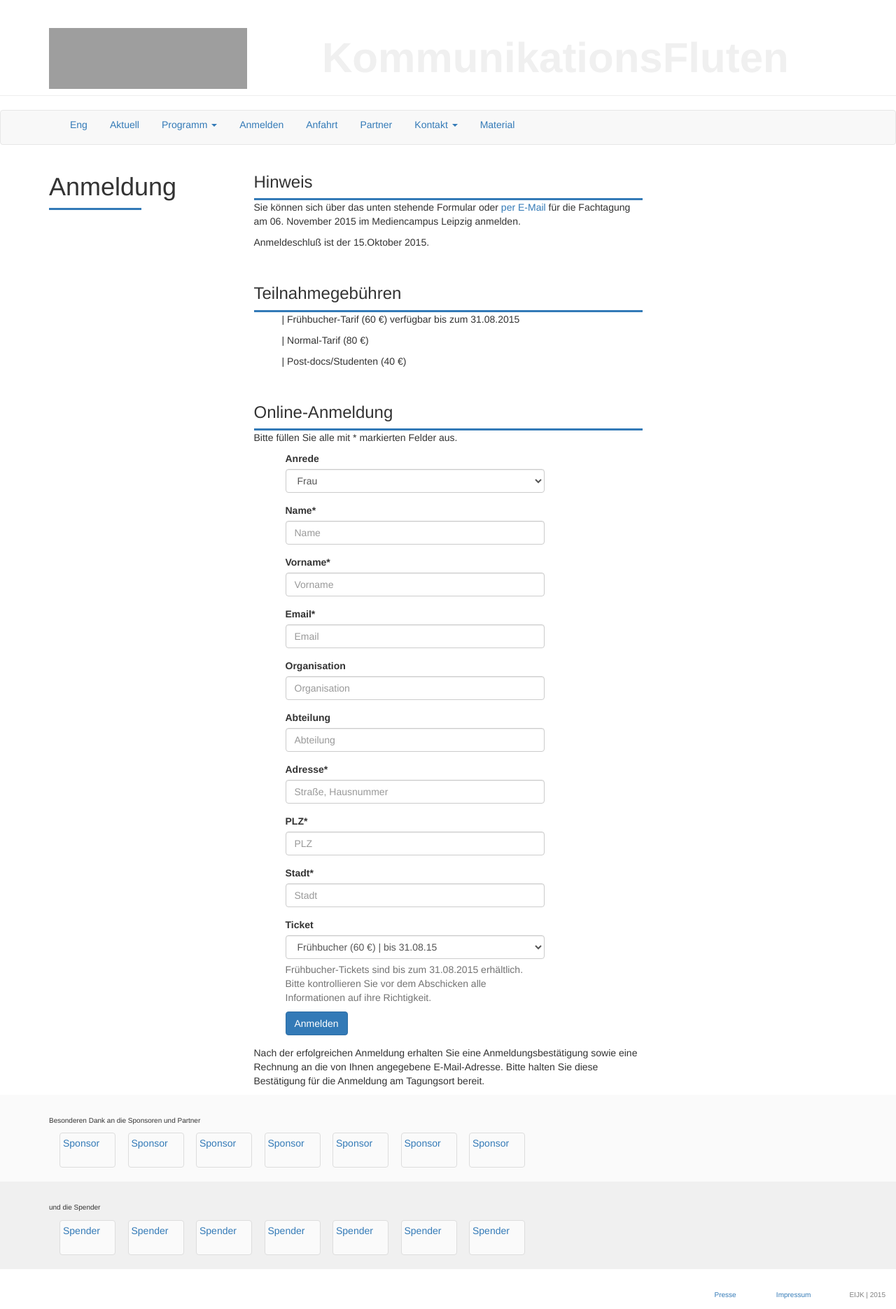
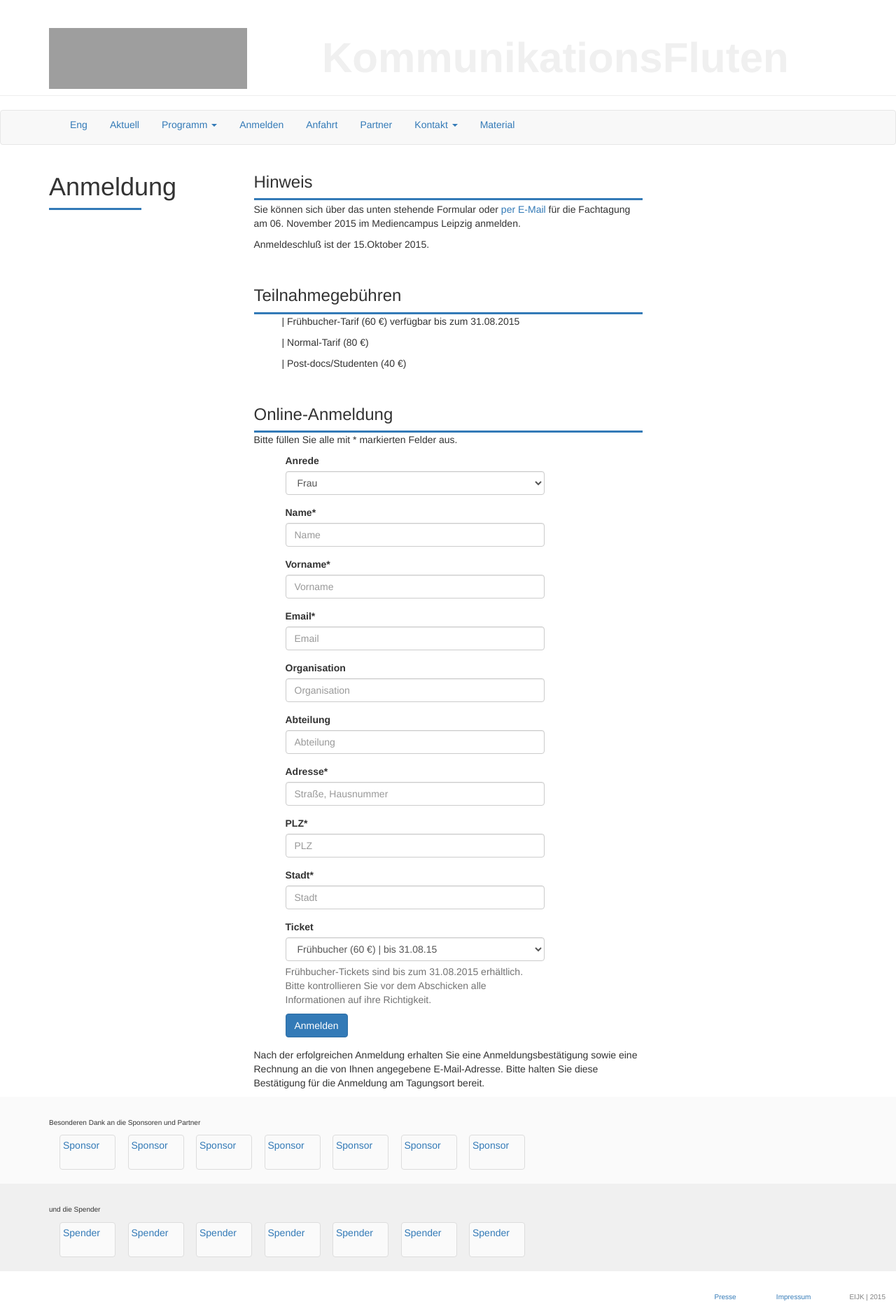
Before and after one commit to susedev/test, a Jekyll site: the page built from anmeldung.html, in a window 1280 px wide. Shown: the whole page at 70% size. Built offline with Jekyll 4.4.1, drawn with Linux system fonts in a browser that asks for light colours; nearby versions of some CDN libraries; grey boxes are pictures that could not be loaded.

Commit message:
Update anmeldung.html

```diff
--- a/anmeldung.html
+++ b/anmeldung.html
@@ -3,7 +3,7 @@ title: Anmeldung
 ---
 <h3>Hinweis</h3>
 
-<div class="box" style="background-color: #337AB7; height:3px; margin-top:3px;"></div>
+<div class="box" style="background-color: #337AB7; height:3px; margin-top:3px; margin-bottom:3px;"></div>
 <p>Sie k&ouml;nnen sich &uuml;ber das unten stehende Formular oder <a href="mailto:kommunikationsfluten@eijc.eu?subject=Anmeldung%20zur%20Tagung%20%22KommunikationsFluten%22&amp;body=Sehr%20geehrte%20Damen%20und%20Herren%2C%20%0A%0Ahiermit%20m%C3%B6chte%20ich%20mich%20verbindlich%20f%C3%BCr%20die%20Teilnahme%20an%20der%20Konferenz%20%22KommunikationsFluten%22%2C%20am%206.%20November%202015%20im%20Mediencampus%2C%20Leipzig%2C%20anmelden.%0A%0AZu%20diesem%20Zweck%20%C3%BCbermittle%20ich%20Ihnen%20folgende%20Daten%20zu%20meiner%20Person%3A%0AName%0AVorname%0AOrganisation%20%0A(ggf.%20Abteilung)%0APostanschrift%0ATicketwunsch%20%3A%20%20Normal%20%7C%20Fr%C3%BChbucher%20%7C%20Student%2FPostdoc%20(nicht%20zutreffendes%20bitte%20streichen)%0A%0ABitte%20senden%20Sie%20mir%20eine%20Rechnung%20%C3%BCber%20die%20Tagungsgeb%C3%BChr%20an%20folgende%20Adresse%20(nicht%20zutreffendes%20bitte%20streichen)%3A%0AAdresse%20siehe%20oben%0Aoder%0Aabweichende%20Rechnungsadresse%3A%0AName%0AVorname%0AOrganisation%20%0A(ggf.%20Abteilung)%0APostanschrift%0A%0A%0AMit%20freundlichen%20Gr%C3%BC%C3%9Fen%0A%0A%0A%0A">per E-Mail</a> f&uuml;r die Fachtagung am 06. November 2015 im Mediencampus Leipzig anmelden.</p>
 
 <p>Anmeldeschlu&szlig; ist der 15.Oktober 2015.</p>
```
